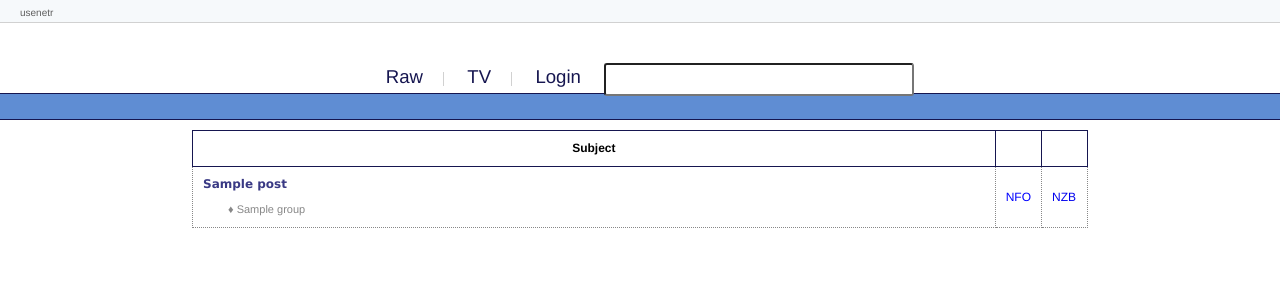
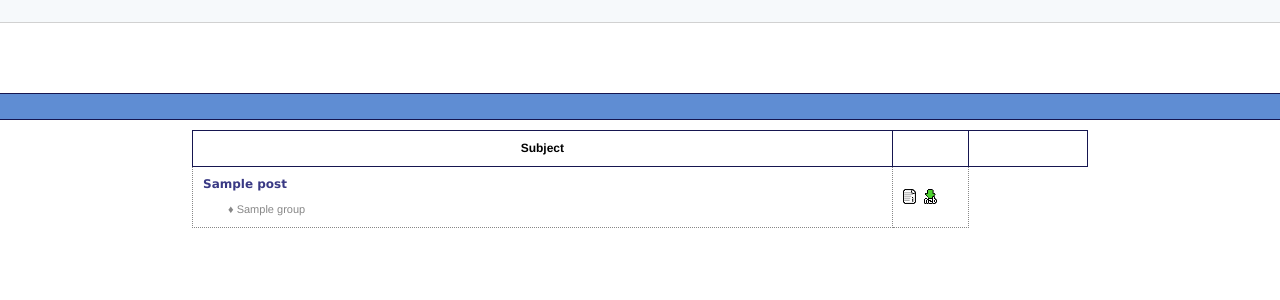
Before and after one commit to taktix/Usenetr, a Django app: template tv/templates/tv.html in a window 1280 px wide. Shown: the top 300 px of the page. Run offline with Django 3.2, Linux system fonts and the light colour scheme; the template is opened without the code that fills it: most values are stand-ins (such as "Sample title", 1, 10 or a date in 2020).

Commit message:
more css layout changes, added admin site

```diff
--- a/raw/templates/base.html
+++ b/raw/templates/base.html
@@ -38,20 +38,22 @@
         {% block header %}
 
             <div id="title_bar">
-                <a href="#">usenetr {{VERSION}}</a>
+
+                {% if user.is_authenticated %}
+                    {% if user.is_superuser %}
+                        <span class="mainmenuitem"><a class="mainmenuitem" href="{{ROOT}}/admin/">Admin</a></span>
+                    {% endif %}
+                    <span class="mainmenuitem"><a class="mainmenuitem" href="{{ROOT}}/accounts/logout">Logout</a></span>
+                {% endif %}
             </div>
 
             <div id="mainmenu">
                 <form action='/search/' method="get">
-                <span class="mainmenuitem"><a class="mainmenuitem" href="{{ROOT}}/">Raw</a></span>
-                <span class="mainmenuitem"><a class="mainmenuitem" href="{{ROOT}}/tv/">TV</a></span>
-
                 {% if user.is_authenticated %}
-                    <span class="mainmenuitem lastmenuitem"><a class="mainmenuitem" href="{{ROOT}}/accounts/logout">Logout</a></span>
-                {% else %}
-                    <span class="mainmenuitem lastmenuitem"><a class="mainmenuitem" href="{{ROOT}}/accounts/login">Login</a></span>
+                    <span class="mainmenuitem"><a class="mainmenuitem" href="{{ROOT}}/">Raw</a></span>
+                    <span class="mainmenuitem lastmenuitem"><a class="mainmenuitem" href="{{ROOT}}/tv/">TV</a></span>
+                    <input id="clause" type="text" name="clause">
                 {% endif %}
-                    <input id="clause" type="text" name="clause">
                 </form>
             </div>
             <div id="submenu">
--- a/raw/templates/main.css
+++ b/raw/templates/main.css
@@ -150,11 +150,16 @@ td {
     font-size:10px;
     height:22px;
     padding-left:20px;
-    text-align:left;
+    text-align:right;
+}
+
+
+
+#title_bar .mainmenuitem {
+    border:0;
 }
 
 #title_bar a {
-    float:left;
     color:#5f5f5f;
     font-size:10px;
     text-decoration:none;
@@ -202,9 +207,5 @@ label { margin-right:5px; font-weight:bold;}
 
 .button { cursor:pointer; }
 
-.button_close { background-image:url({{MEDIA_URL}}/images/icons/cancel.png); }
-.button_config { background-image:url({{MEDIA_URL}}/images/icons/cog.png); }
-.button_create { background-image:url({{MEDIA_URL}}/images/icons/add.png); }
-.button_delete { background-image:url({{MEDIA_URL}}/images/icons/delete.png); }
-.button_edit { background-image:url({{MEDIA_URL}}/images/icons/page_white_edit.png); }
-.icon_success { background-image:url({{MEDIA_URL}}/images/icons/accept.png); }
+.button_nfo { background-image:url({{MEDIA_URL}}/images/icons/nfo.png); }
+.button_nzb { background-image:url({{MEDIA_URL}}/images/icons/download.png); }
--- a/raw/templates/posts.html
+++ b/raw/templates/posts.html
@@ -19,9 +19,9 @@
             white-space:nowrap;
         }
 
-        .nzb, .nfo {width:25px;}
+        .actions {width:55px;}
 
-        .nfo{
+        .buttonnfo{
             cursor:pointer;
             color:blue;
         }
@@ -80,9 +80,9 @@
     <script type="text/javascript">
         $(document).ready(function()
         {
-           $('.nfo').each(function(){
+           $('.button_nfo').each(function(){
 
-                id = this.parentNode.id.substring(2);
+                id = this.parentNode.parentNode.id.substring(2);
 
                 $(this).qtip({
                     title:'NFO',
@@ -159,8 +159,10 @@
                         {% endfor %}
                     </ul>
                 </td>
-                <td class="nfo">NFO</td>
-                <td class="nzb"><a href="/nzb/{{post.id}}/">NZB</a></td>
+                <td class="actions">
+                    <div class="button button_nfo"></div>
+                    <a href="/nzb/{{post.id}}/"><div class="button button_nzb"></div></a>
+                </td>
             </tr>
         {% endfor %}
     <table>
```
Also changed, not shown: urls.py (+5 -2 lines).
